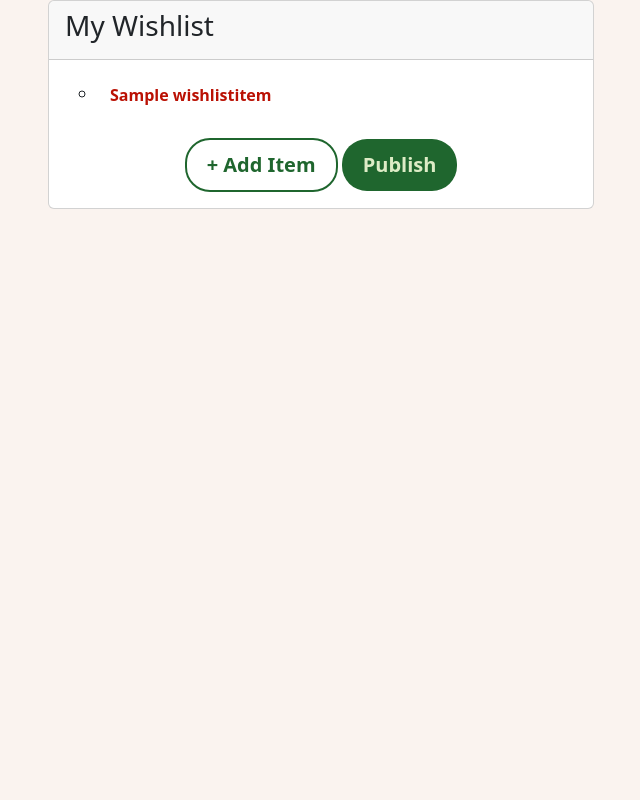
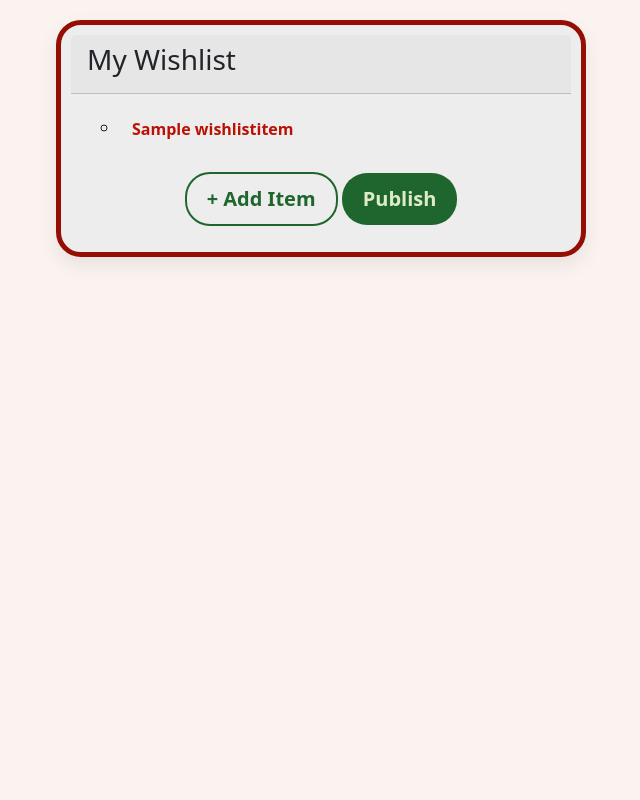
Before and after one commit to alex-enc/secret-santa-wishlist-django, a Django app: page /dashboard/ in a window 1280 px wide. Shown: the part 104-904 px from the top of the page, without its empty margins (604-1244 px from the left). Before the commit the page ends 313 px from the top, so only its background shows below. Run offline with Django 4.2, Linux system fonts and the light colour scheme; a user stored in the database is signed in; data comes from the database, SQL or seed files in the repository; tables that the repository leaves empty hold one stand-in row (values such as "Sample post"); some libraries are stand-ins or nearby versions.

Commit message:
Add css to cards

```diff
--- a/secret_santa_wishlist/secretsanta/static/dashboard.css
+++ b/secret_santa_wishlist/secretsanta/static/dashboard.css
@@ -1,20 +1,20 @@
 .dashboard {
-    height: 100vh; /* Full height of the viewport */
-    overflow: hidden; /* Prevent body scrolling */
+    min-height: 100vh;
 }
+
 .left-column {
     overflow-y: auto; /* Enable vertical scrolling */
     height: 100%; /* Ensure it spans the full viewport height */
     padding: 20px;
-    background-color: #f8f8f8;
+    background-color: #FAF3EF;
     border-right: 1px solid #ddd;
 }
 .right-column {
-    position: sticky; /* Fix the position */
+    /* position: sticky; Fix the position */
     top: 0; /* Stick to the top of the viewport */
     height: 100%; /* Ensure it spans the full viewport height */
     padding: 20px;
-    background-color: #fff;
+    background-color: #FAF3EF;
 }
 .widget {
     background: #fff;
@@ -29,3 +29,11 @@
 .left-column .row .widget {
     margin-bottom: 20px; /* Add spacing between rows of cards */
 }
+
+.card.wishlist-card {
+    border-radius: 25px;
+    border: 5px solid #950E03;
+    box-shadow: 0 8px 20px rgba(0,0,0,0.08);
+    background-color: #EEEDED;
+    padding: 10px;
+}
--- a/secret_santa_wishlist/secretsanta/templates/dashboard.html
+++ b/secret_santa_wishlist/secretsanta/templates/dashboard.html
@@ -1,8 +1,9 @@
 {% extends 'logged_in_base.html' %}
 {% load static %}
-<head>
-    <link href="{% static 'dashboard.css' %}" rel="stylesheet">
-</head>
+{% block extra_css %}
+    <link rel="stylesheet" href="{% static 'dashboard.css' %}">
+{% endblock %}
+
 {% block body %}
 
 <div class="container-fluid dashboard">
@@ -30,21 +31,19 @@
                                             <option value="{{ group.id }}"
                                                 {% if selected_group and group.id == selected_group.id %}selected{% endif %}>
                                                 {{ group.name }}
-
                                             </option>
                                         {% endfor %}
                                     </select>
                                 </form>
+
                                 <!-- display group members -->
                                 <div class="container text-center" style="display: flex; flex-direction: column;">
-
                                     {% if selected_group %}
                                         <div class="row">
                                             {% for members in selected_group.memberships.all %}
                                                 {% if members.user != user %}
                                                     <div class="col-12 col-md-6 mb-3">
-
-                                                <div class="card h-100">
+                                                        <div class="card wishlist-card h-100">
                                                             <div class="card-body text-center">
                                                                 {{ members.user.first_name }} {{ members.user.last_name }}
                                                             </div>
@@ -58,17 +57,14 @@
                                     {% else %}
                                         <p>Select a group</p>
                                     {% endif %}
-
                                 </div>
                             {% else %}
-
                                 {% if selected_group %}
                                     <div class="row">
                                         {% for members in selected_group.memberships.all %}
                                             {% if members.user != user %}
                                                 <div class="col-12 col-md-6 mb-3">
-
-                                                    <div class="card h-100">
+                                                    <div class="card wishlist-card h-100">
                                                         <div class="card-body text-center">
                                                             {{ members.user.first_name }} {{ members.user.last_name }}
                                                         </div>
@@ -82,27 +78,22 @@
                                 {% endif %}
                             {% endif %}
                         </div>
-
-                <!-- Add more widgets as needed -->
                     </div>
 
                     <!-- Right-hand side -->
                     <div class="col-md-6 right-column">
-                <div class="card">
+                        <div class="card wishlist-card">
                             <div class="card-header">
                                 <h3>My Wishlist</h3>
                             </div>
                             <div class="card-body">
-
                                 <ul class="list-group">
-
                                 <!-- if wishlist has items -->
                                 <!-- Display wishlist items -->
                                 {% if items %}
                                     <ul>
                                         {% for item in items %}
                                             <li class="mb-2">
-
                                                 <!-- Click item -->
                                                 <a type="button"
                                                     class="btn red-text"
@@ -132,6 +123,7 @@
                                                                     data-bs-target="#editItemModal{{ item.id }}">
                                                                     Edit
                                                                 </button>
+
                                                                 <form method="post">
                                                                     {% csrf_token %}
                                                                     <input type="hidden" name="item_id" value="{{ item.id }}">
@@ -156,8 +148,8 @@
                                                             </button>
                                                         </div>
                                                         <div class="modal-body">
+
                                                             <!-- EDIT FORM -->
-
                                                             <form method="post" action="{% url 'dashboard' %}">
                                                                 {% csrf_token %}
                                                                 <input type="hidden" name="item_id" value="{{ item.id }}">
@@ -188,39 +180,25 @@
                                                                     Delete
                                                                 </button>
                                                             </form>
-                                                        <!-- <form method="post">
-                                                            {% csrf_token %}
-                                                            <input type="hidden" name="item_id" value="{{ item.id }}">
-                                                            <button type="submit" name="delete_wishlist_item" class="btn btn-red">
-                                                                Delete
-                                                            </button>
-                                                        </form> -->
-
-
+                                                        </div>
+                                                    </div>
+                                                </div>
+                                            </div>
+                                        {% endfor %}
+                                    </ul>
+                                    <div class="mt-3 mx-auto ">
+                                        <a type="button" class="btn btn-green-outline" data-bs-toggle="modal" data-bs-target="#addItemModal">+ Add Item</a>
+                                        <a type="button" class="btn btn-green">Publish</a>
+                                    </div>
+                                {% else %}
+                                    <a type="button" class="btn btn-green" data-bs-toggle="modal" data-bs-target="#addItemModal">+ Add Item</a>
+                                {% endif %}
+                            </ul>
                         </div>
                     </div>
                 </div>
             </div>
 
-                                {% endfor %}
-                            </ul>
-                            <div class="mt-3 mx-auto ">
-                                <a type="button" class="btn btn-green-outline" data-bs-toggle="modal" data-bs-target="#addItemModal">+ Add Item</a></li>
-                                <a type="button" class="btn btn-green">Publish</a></li>
-                            </div>
-
-                        {% else %}
-
-                            <a type="button" class="btn btn-green" data-bs-toggle="modal" data-bs-target="#addItemModal">+ Add Item</a></li>
-
-                        {% endif %}
-
-
-                    </ul>
-                </div>
-            </div>
-        </div>
-    </div>
             <!-- Wishlist Modal -->
             <div class="modal fade" id="addItemModal" data-bs-backdrop="static" data-bs-keyboard="false" tabindex="-1" aria-labelledby="staticBackdropLabel" aria-hidden="true">
                 <div class="modal-dialog modal-dialog-centered"">
@@ -241,11 +219,8 @@
                     </div>
                 </div>
             </div>
+          {% endif %}
         </div>
-
-
-    {% endif %}
-
     </div>
  </div>
 
--- a/secret_santa_wishlist/secretsanta/templates/logged_in_base.html
+++ b/secret_santa_wishlist/secretsanta/templates/logged_in_base.html
@@ -14,6 +14,7 @@
         <link rel="preconnect" href="https://fonts.googleapis.com">
         <link rel="preconnect" href="https://fonts.gstatic.com" crossorigin>
         <link href="https://fonts.googleapis.com/css2?family=Poppins:ital,wght@0,100;0,200;0,300;0,400;0,500;0,600;0,700;0,800;0,900;1,100;1,200;1,300;1,400;1,500;1,600;1,700;1,800;1,900&display=swap" rel="stylesheet">
+        {% block extra_css %}{% endblock %}
     </head>
     <body style="background-color: #FAF3EF;">
         <nav class="navbar px-4 py-4" style="background-color: #FAF3EF;">
```
Lines whose indentation alone changed are shown as unchanged.
